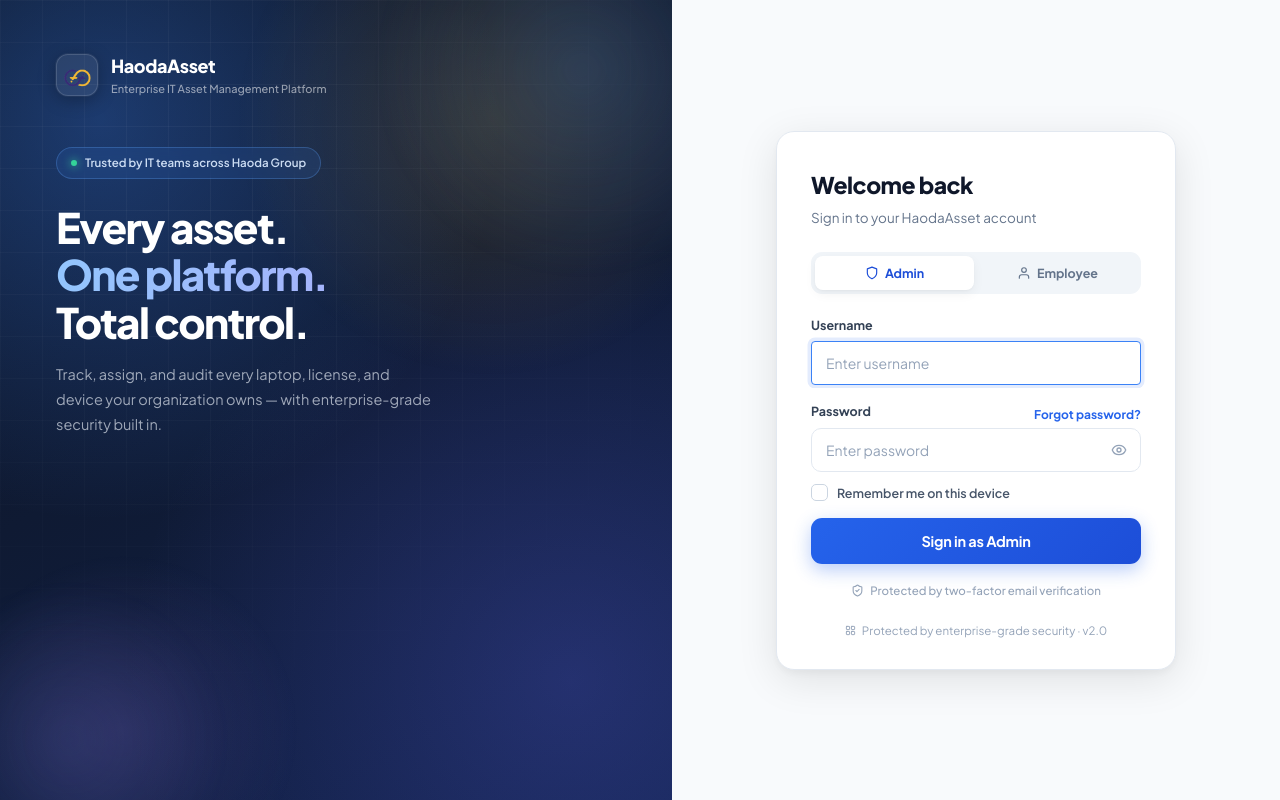
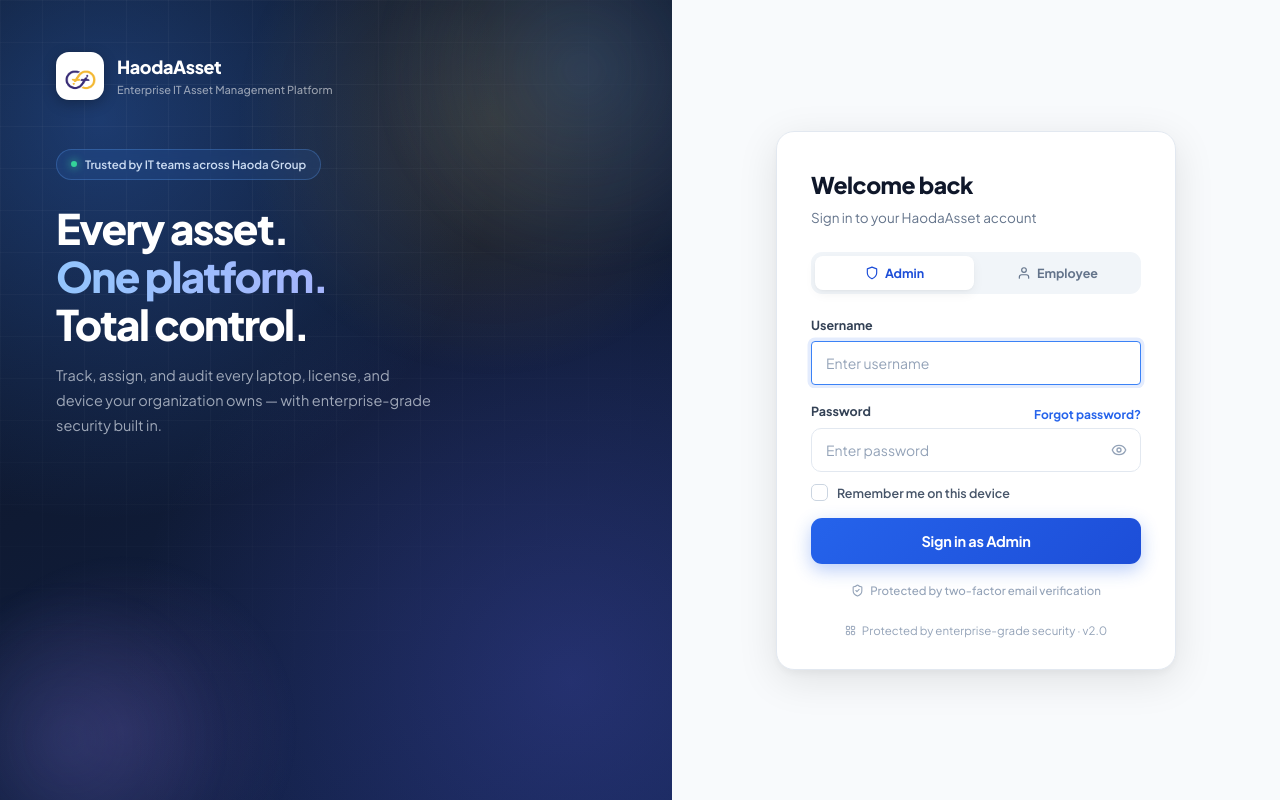
Before and after one commit to brokzvicky/haodaasset-frontend, a React (Create React App) app: page / in a window 1280 px wide. Built offline with nearby package versions, Linux system fonts and the light colour scheme.

Commit message:
aifeaturess

```diff
--- a/src/pages/Login.css
+++ b/src/pages/Login.css
@@ -65,22 +65,21 @@
 
 .login-brand { display: flex; align-items: center; gap: 13px; position: relative; z-index: 1; }
 .login-brand-icon {
-  width: 42px; height: 42px; border-radius: 12px; flex-shrink: 0;
-  background: rgba(255,255,255,0.08);
-  border: 1px solid rgba(255,255,255,0.14);
+  width: 48px; height: 48px; border-radius: 13px; flex-shrink: 0;
+  background: #ffffff;
+  border: 1px solid rgba(255,255,255,0.9);
+  box-shadow: 0 4px 14px rgba(0,0,0,0.25), 0 0 0 1px rgba(15,23,42,0.04);
   display: flex; align-items: center; justify-content: center;
+  padding: 7px;
   overflow: hidden;
 }
 .login-brand-icon img { width: 100%; height: 100%; object-fit: contain; display: block; }
-.login-brand-icon--fallback {
-  background: linear-gradient(135deg, #3b82f6, #6366f1);
-  border-color: transparent;
-}
+.login-brand-icon--fallback { background: linear-gradient(135deg, #3b82f6, #6366f1); padding: 0; }
 .login-brand-icon--fallback::after {
   content: "H";
   font-family: var(--font);
   font-weight: 800;
-  font-size: 18px;
+  font-size: 20px;
   color: #fff;
 }
 .login-brand-name { font-size: 18px; font-weight: 800; color: #fff; letter-spacing: -0.4px; }
@@ -154,7 +153,7 @@
 
 .login-box-brand-mobile { display: none; align-items: center; gap: 10px; margin-bottom: 22px; }
 .login-box-brand-mobile span { font-size: 15px; font-weight: 800; color: var(--gray-900); }
-.login-brand-icon--sm { width: 34px; height: 34px; border-radius: 9px; }
+.login-brand-icon--sm { width: 38px; height: 38px; border-radius: 10px; padding: 5px; box-shadow: var(--shadow-sm); }
 .login-brand-icon--sm.login-brand-icon--fallback::after { font-size: 15px; }
 
 .login-box-header { margin-bottom: 24px; }
```
